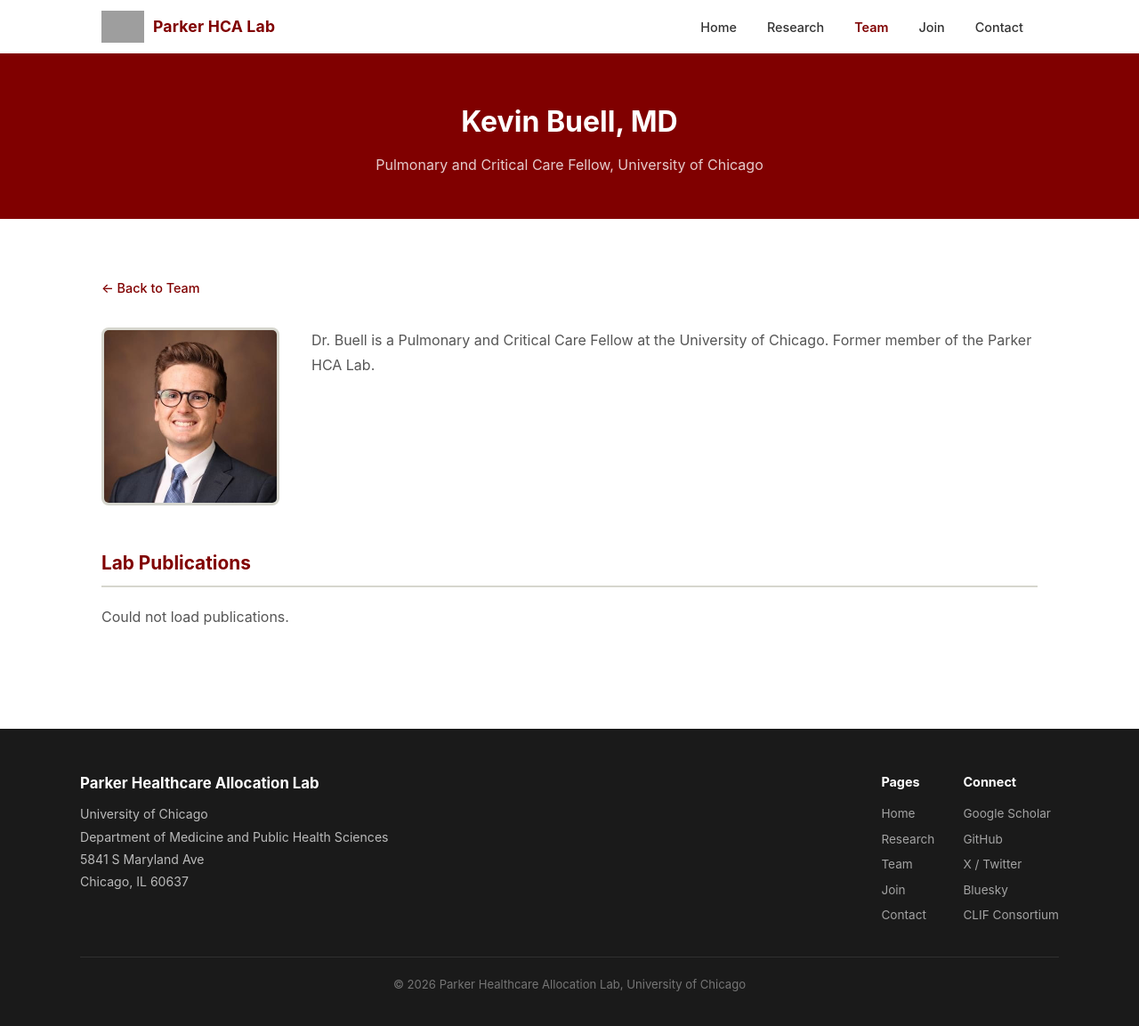
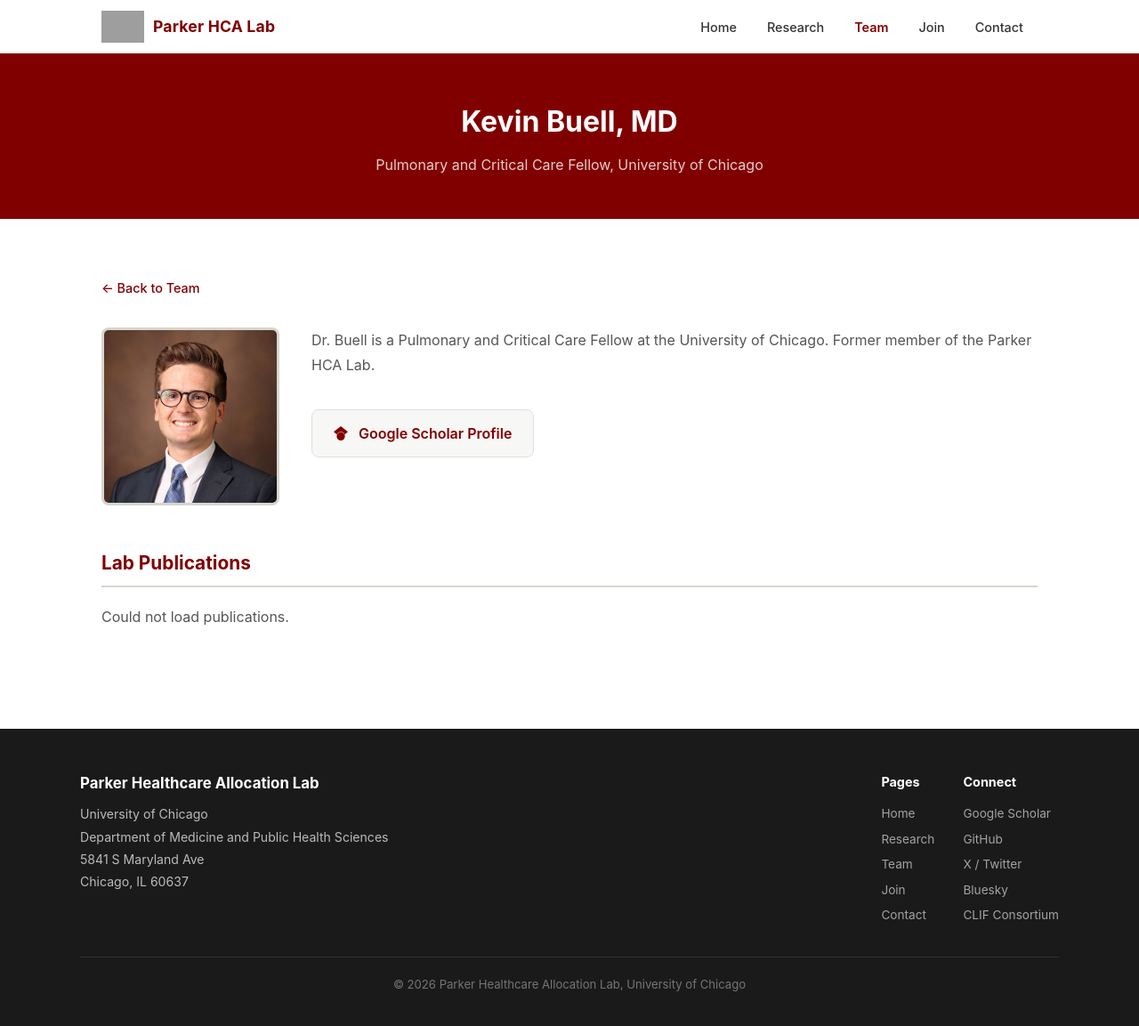
Before and after one commit to Healthcare-Allocation-Lab/healthcare-allocation-lab.github.io, a Jekyll site: the page built from _team_members/kevin-buell.md, in a window 1280 px wide and 1165 px high. Shown: the top 1153 px of the window at 89% size. Built offline with Jekyll 4.4.1, drawn with Linux system fonts in a browser that asks for light colours; comment, search, counter and statistics services are not loaded; some of the changed lines change nothing that is shown; grey boxes are pictures that could not be loaded.

Commit message:
Update Team Members “kevin-buell”

```diff
--- a/_team_members/kevin-buell.md
+++ b/_team_members/kevin-buell.md
@@ -1,11 +1,12 @@
 ---
-member_name: "Kevin Buell, MD"
-role: "Pulmonary and Critical Care Fellow, University of Chicago"
-slug: "kevin-buell"
-pubmed_name: "Buell KG"
-photo: "images/team/kevin-buell.jpg"
-title: "Kevin Buell | Parker Healthcare Allocation Lab"
-description: "Profile of Kevin Buell at the Parker HCA Lab."
+member_name: Kevin Buell, MD
+role: Pulmonary and Critical Care Fellow, University of Chicago
+slug: kevin-buell
+photo: images/team/kevin-buell.jpg
+pubmed_name: Buell KG
+google_scholar: https://scholar.google.com/citations?user=svuM0vcAAAAJ&hl=en
+title: Kevin Buell | Parker Healthcare Allocation Lab
+description: Profile of Kevin Buell at the Parker HCA Lab.
 ---
 
 Dr. Buell is a Pulmonary and Critical Care Fellow at the University of Chicago. Former member of the Parker HCA Lab.
```
